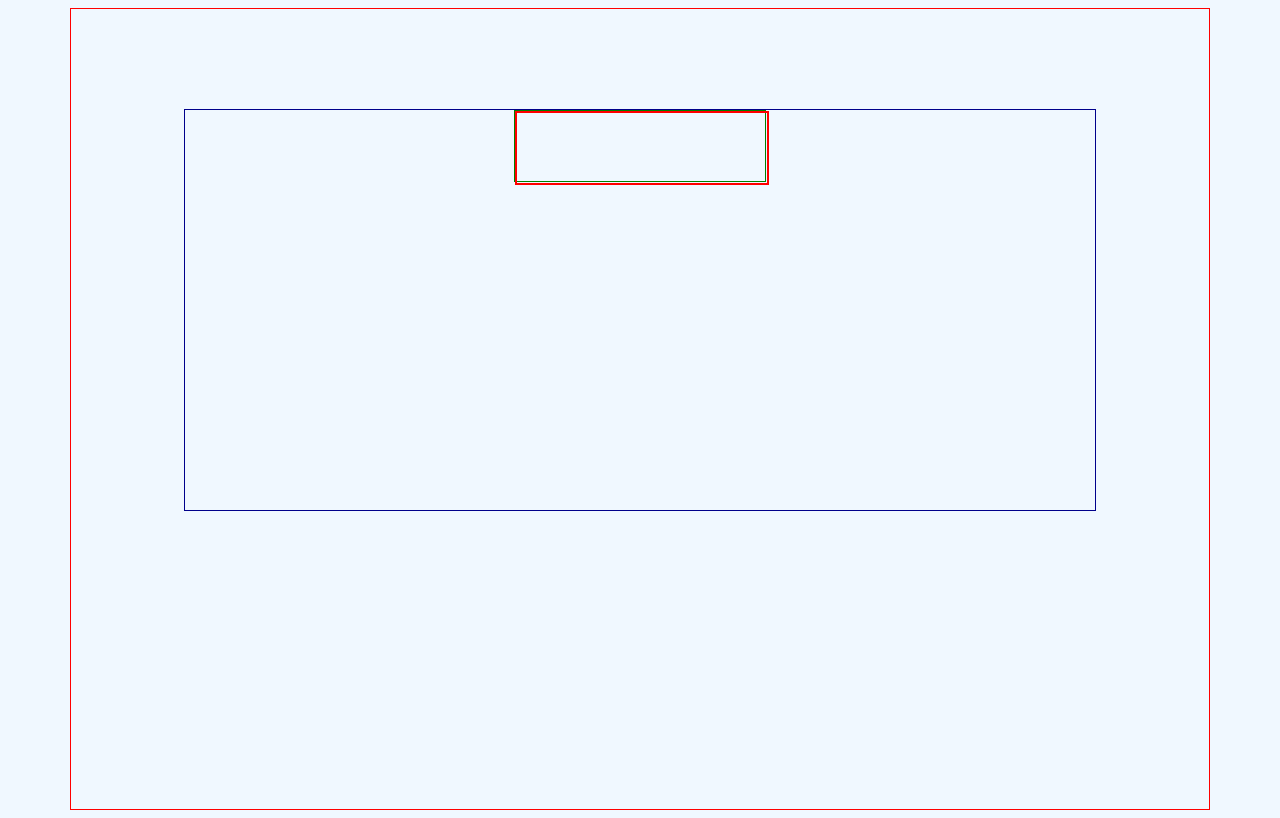
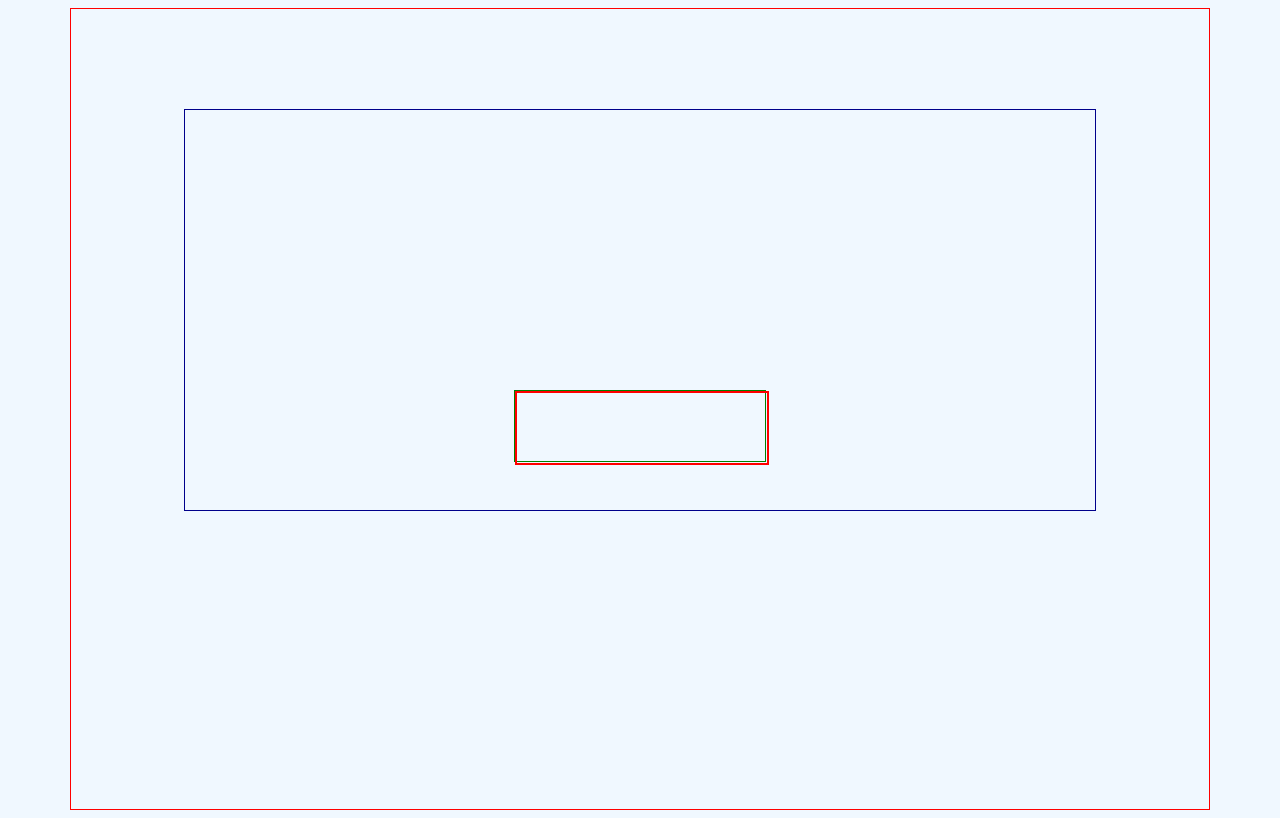
Before and after one commit to m-ghiringhelli/justin-button, a plain HTML site: page index.html in a window 1280 px wide. Drawn offline with Linux system fonts and the light colour scheme.

Commit message:
fixed positioning

```diff
--- a/style.css
+++ b/style.css
@@ -21,6 +21,7 @@ body {
     width: 250px;
     height: 70px;
     margin: auto;
+    top: 280px;
     position: relative;
     z-index: 1;
 }
```
